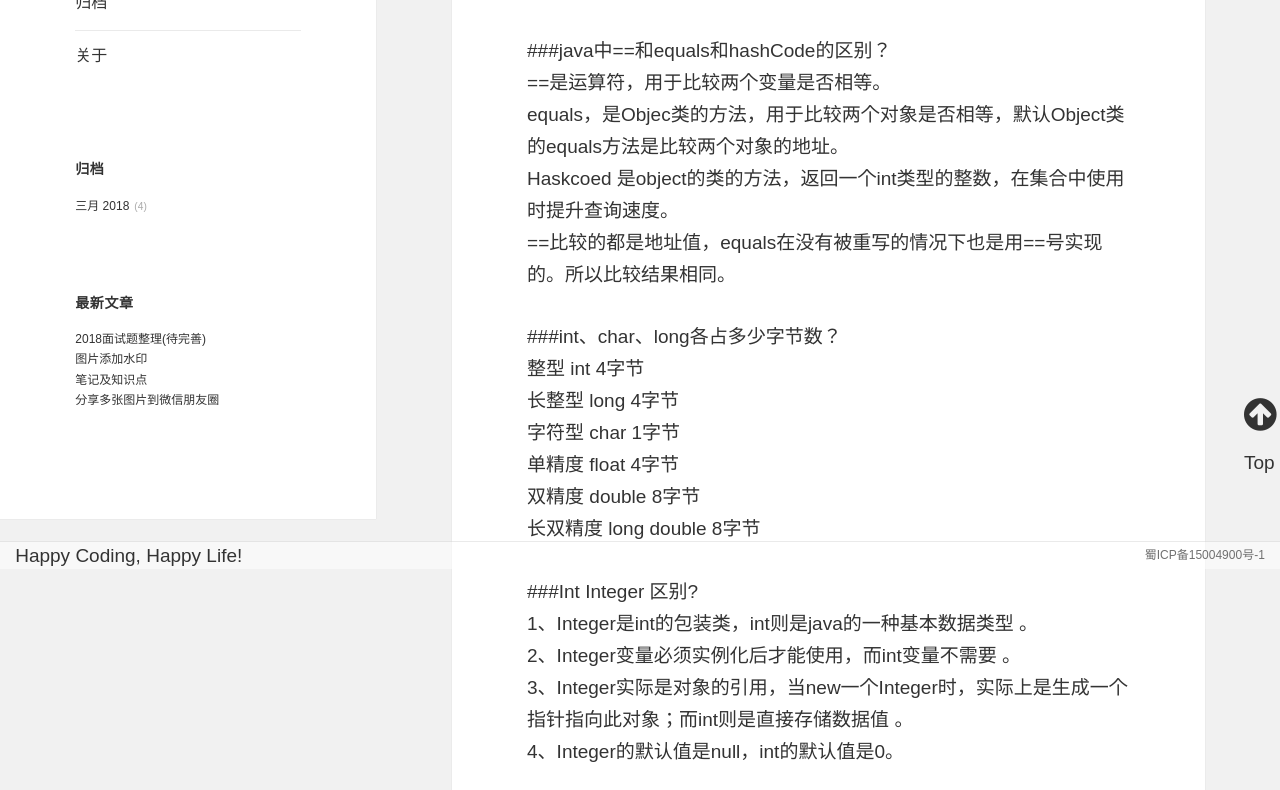
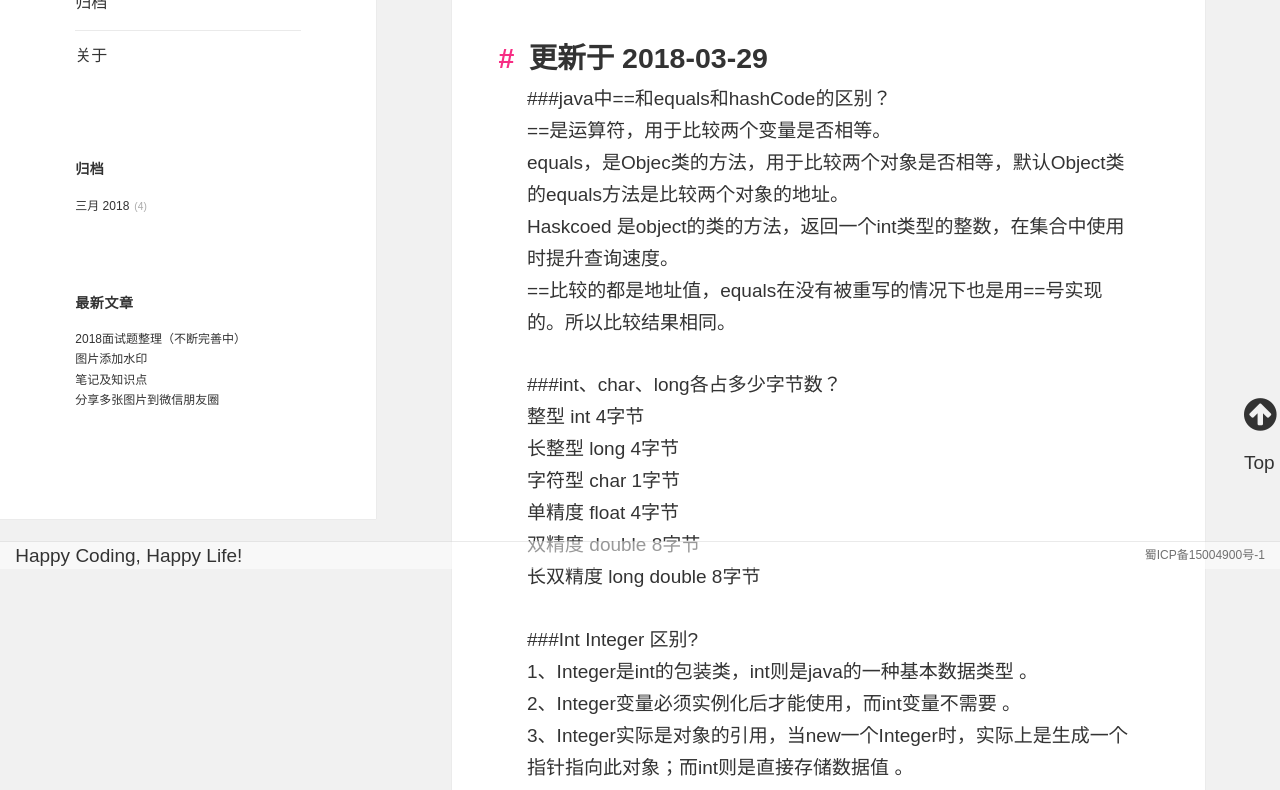
Before and after one commit to siyujie/siyujie.github.io, a plain HTML site: page 2018/03/29/面试题整理(2018上)/index.html in a window 1280 px wide. Shown: the part 281-1071 px from the top of the page. Drawn offline with Linux system fonts and the light colour scheme; a script that the page names is missing.

Commit message:
Site updated: 2018-03-29 13:46:58

```diff
--- a/2018/03/29/面试题整理(2018上)/index.html
+++ b/2018/03/29/面试题整理(2018上)/index.html
@@ -8,7 +8,7 @@
 
 		<link href="/favicon.ico" rel="icon">
 
-      <title>2018面试题整理(待完善) | story-android</title>
+      <title>2018面试题整理（不断完善中） | story-android</title>
 	<link rel="stylesheet" href="/css/font-awesome/css/font-awesome.css">
 	<link rel="stylesheet" href="/css/style.css">
 	<link rel="stylesheet" href="/css/highlight.css">
@@ -55,7 +55,7 @@
 		<ul>
 
           <li>
-            <a href="/2018/03/29/面试题整理(2018上)/">2018面试题整理(待完善)</a>
+            <a href="/2018/03/29/面试题整理(2018上)/">2018面试题整理（不断完善中）</a>
           </li>
 
           <li>
@@ -86,13 +86,13 @@
 
 
 			<header class="entry-header">
-				<h2 class="entry-title"><a href="/2018/03/29/面试题整理(2018上)/" rel="bookmark">2018面试题整理(待完善)</a></h2>
+				<h2 class="entry-title"><a href="/2018/03/29/面试题整理(2018上)/" rel="bookmark">2018面试题整理（不断完善中）</a></h2>
 			</header>
 
 		<!-- .entry-header -->
 		<div class="entry-content">
 
-				<p> ###java中==和equals和hashCode的区别？<br>==是运算符，用于比较两个变量是否相等。<br>equals，是Objec类的方法，用于比较两个对象是否相等，默认Object类的equals方法是比较两个对象的地址。<br>Haskcoed 是object的类的方法，返回一个int类型的整数，在集合中使用时提升查询速度。<br>==比较的都是地址值，equals在没有被重写的情况下也是用==号实现的。所以比较结果相同。</p>
+				<h2 id="更新于-2018-03-29"><a href="#更新于-2018-03-29" class="headerlink" title="更新于 2018-03-29"></a>更新于 2018-03-29</h2><p> ###java中==和equals和hashCode的区别？<br>==是运算符，用于比较两个变量是否相等。<br>equals，是Objec类的方法，用于比较两个对象是否相等，默认Object类的equals方法是比较两个对象的地址。<br>Haskcoed 是object的类的方法，返回一个int类型的整数，在集合中使用时提升查询速度。<br>==比较的都是地址值，equals在没有被重写的情况下也是用==号实现的。所以比较结果相同。</p>
 <p>###int、char、long各占多少字节数？<br>整型   int  4字节<br>长整型 long 4字节<br>字符型 char 1字节<br>单精度 float 4字节<br>双精度 double 8字节<br>长双精度 long double 8字节</p>
 <p>###Int Integer 区别?<br>1、Integer是int的包装类，int则是java的一种基本数据类型 。<br>2、Integer变量必须实例化后才能使用，而int变量不需要 。<br>3、Integer实际是对象的引用，当new一个Integer时，实际上是生成一个指针指向此对象；而int则是直接存储数据值 。<br>4、Integer的默认值是null，int的默认值是0。</p>
 <p>###StringBuffer中很多方法可以带有synchronized关键字?<br>String线程安全，因为他是不可变类。StringBuilder是线程不安全的，而StringBuffer是线程安全的。<br>StringBuffer中很多方法可以带有synchronized关键字。<br>StrinBuilder -&gt; StringBuffer -&gt;String</p>
@@ -256,7 +256,7 @@ public static final Parcelable.Creator&lt;Student&gt; CREATOR=new Creator&lt;Stu
 
 
       <!-- ��˵���ۿ� start -->
-	<div class="ds-thread" data-thread-key="2018/03/29/面试题整理(2018上)/" data-title="2018面试题整理(待完善)" data-url="http://siyujie.github.io/2018/03/29/面试题整理(2018上)/"></div>
+	<div class="ds-thread" data-thread-key="2018/03/29/面试题整理(2018上)/" data-title="2018面试题整理（不断完善中）" data-url="http://siyujie.github.io/2018/03/29/面试题整理(2018上)/"></div>
 <!-- ��˵���ۿ� end -->
 <!-- ��˵����JS���� start (һ����ҳֻ������һ��) -->
 <script type="text/javascript">
@@ -284,7 +284,7 @@ var duoshuoQuery = {short_name:"troyyang"};
 
 
     <span class="eye font-asesome-icon" >
-         <span id="/2018/03/29/面试题整理(2018上)/" class="leancloud_visitors" data-flag-title="2018面试题整理(待完善)">
+         <span id="/2018/03/29/面试题整理(2018上)/" class="leancloud_visitors" data-flag-title="2018面试题整理（不断完善中）">
 
         </span>
     </span>
```
Also changed, not shown: 2018/03/13/分享图片文字到朋友圈（适配7.0）/index.html (+1 -1 lines), 2018/03/19/笔记/index.html (+1 -1 lines), 2018/03/29/图片添加水印/index.html (+1 -1 lines), archives/2018/03/index.html (+2 -2 lines), archives/2018/index.html (+2 -2 lines), archives/index.html (+2 -2 lines), index.html (+4 -4 lines).
